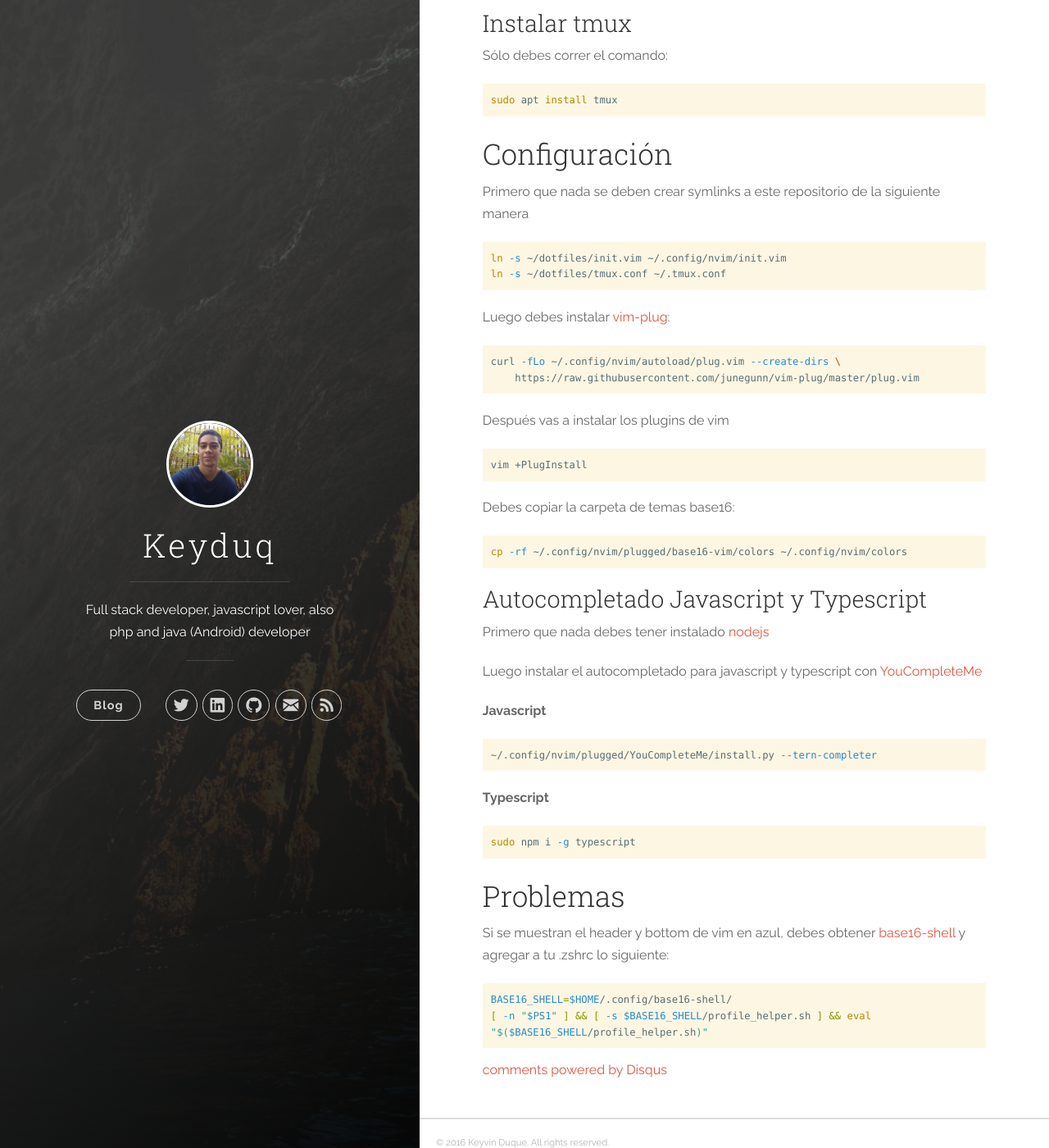
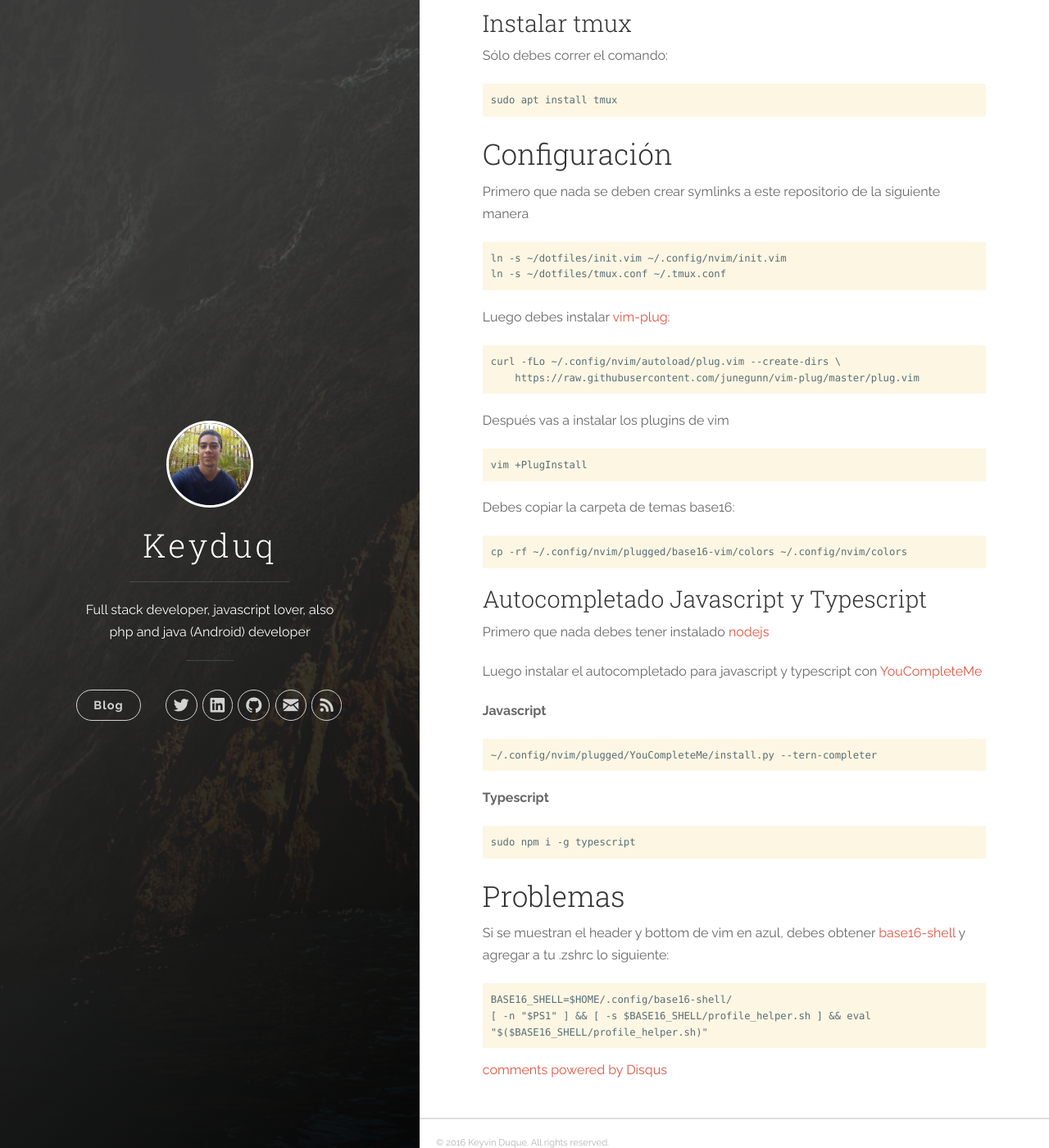
Before and after one commit to keyduq/keyduq.github.io, a Jekyll site: the page built from _posts/2016-10-21-dotfiles.md, in a window 1280 px wide and 1400 px high, scrolled down 2421 px. Shown: the whole window at 82% size. Built offline with Jekyll 4.4.1, drawn with Linux system fonts in a browser that asks for light colours; nearby versions of some CDN libraries; comment, search, counter and statistics services are not loaded; some of the changed text lies outside the part shown.

Commit message:
mejorado texto para tema

````diff
--- a/_posts/2016-10-21-dotfiles.md
+++ b/_posts/2016-10-21-dotfiles.md
@@ -45,7 +45,7 @@ Si no usas Spotify, puedes eliminar la línea en tmux.conf.
 - Módulos de python
 
 Si no posees los módulos de python, debes instalarlos con el siguiente comando
-```shell
+```
 sudo apt install python-dev python-pip python3-dev python3-pip
 ```
 
@@ -65,7 +65,7 @@ Las instrucciones para instalar estan aquí [oh-my-zsh](https://github.com/robby
 ### Gnome terminal base16 solarized theme
 
 Debes correr lo siguiente:
-```shell
+```
 git clone https://github.com/chriskempson/base16-gnome-terminal.git ~/.config/base16-gnome-terminal
 source .config/base16-gnome-terminal/base16-solarized.dark.sh
 ```
@@ -76,38 +76,38 @@ Luego debes elegir el perfil abriendo la terminal e yendo al menú Terminal > Ch
 Para las instrucciones en ubuntu ingresa aquí [Installing Neovim](https://github.com/neovim/neovim/wiki/Installing-Neovim#ubuntu)
 
 Para poder instalar plugins que necesiten neovim compilado con python (como el incluido YouCompleteMe), debes correr lo siguiente:
-```shell
+```
 sudo pip3 install neovim
 ```
 
 ### Instalar tmux
 
 Sólo debes correr el comando:
-```shell
+```
 sudo apt install tmux
 ```
 
 ## Configuración
 
 Primero que nada se deben crear symlinks a este repositorio de la siguiente manera
-```shell
+```
 ln -s ~/dotfiles/init.vim ~/.config/nvim/init.vim
 ln -s ~/dotfiles/tmux.conf ~/.tmux.conf
 ```
 
 Luego debes instalar [vim-plug](https://github.com/junegunn/vim-plug):
-```shell
+```
 curl -fLo ~/.config/nvim/autoload/plug.vim --create-dirs \
     https://raw.githubusercontent.com/junegunn/vim-plug/master/plug.vim
 ```
 
 Después vas a instalar los plugins de vim
-```shell
+```
 vim +PlugInstall
 ```
 
 Debes copiar la carpeta de temas base16:
-```shell
+```
 cp -rf ~/.config/nvim/plugged/base16-vim/colors ~/.config/nvim/colors
 ```
 
@@ -118,11 +118,11 @@ Primero que nada debes tener instalado [nodejs](https://nodejs.org/en/)
 Luego instalar el autocompletado para javascript y typescript con [YouCompleteMe](https://github.com/Valloric/YouCompleteMe)
 
 **Javascript**
-```shell
+```
 ~/.config/nvim/plugged/YouCompleteMe/install.py --tern-completer
 ```
 **Typescript**
-```shell
+```
 sudo npm i -g typescript
 ```
 
@@ -130,7 +130,7 @@ sudo npm i -g typescript
 
 Si se muestran el header y bottom de vim en azul, debes obtener [base16-shell](https://github.com/chriskempson/base16-shell)
 y agregar a tu .zshrc lo siguiente:
-```zsh
+```
 BASE16_SHELL=$HOME/.config/base16-shell/
 [ -n "$PS1" ] && [ -s $BASE16_SHELL/profile_helper.sh ] && eval "$($BASE16_SHELL/profile_helper.sh)"
 ```
````
